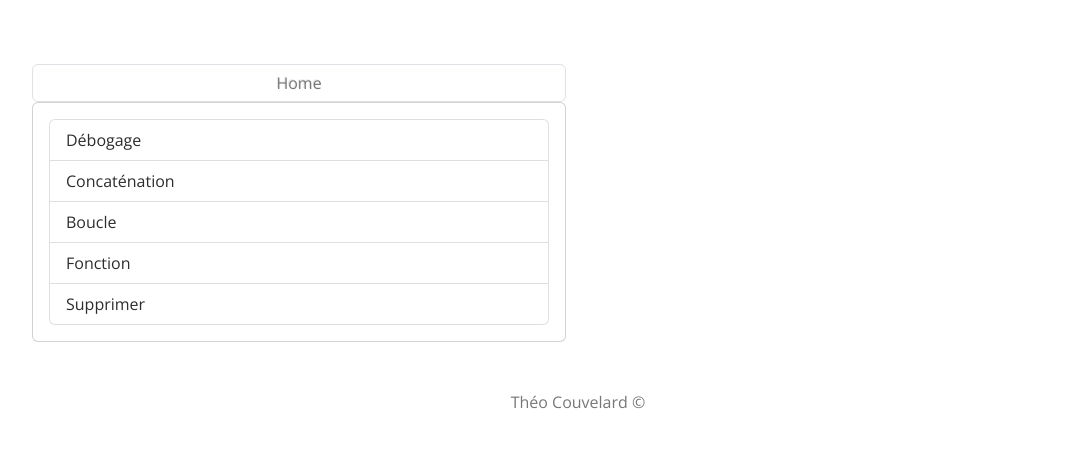
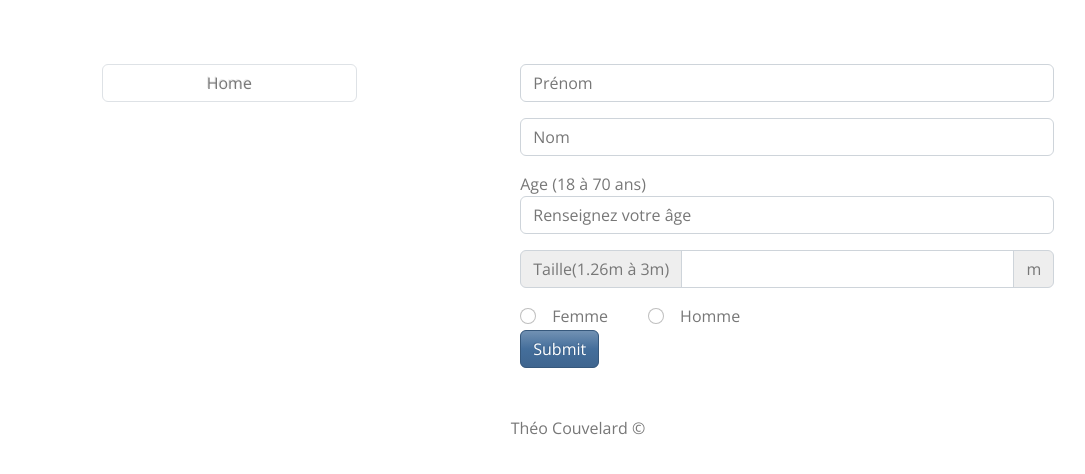
Before and after one commit to Theo02-12/php-form, a PHP site: page /index.php?page=form in a window 1280 px wide. Shown: the part 236-710 px from the top of the page, without its empty margins (62-1147 px from the left). Run offline with PHP 8.4, Linux system fonts and the light colour scheme; some libraries are stand-ins or nearby versions.

Commit message:
add form

```diff
--- a/package.json
+++ b/package.json
@@ -1,7 +1,7 @@
 {
     "scripts": {
-        "docker-start": "clear && docker-compose up -d --build",
-        "docker-stop": "clear && docker-compose down",
-        "docker-terminal": "clear && docker exec -it php bash"
+        "docker-start": "cls && docker-compose up -d --build",
+        "docker-stop": "cls && docker-compose down",
+        "docker-terminal": "cls && docker exec -it php bash"
     }
 }
--- a/php/includes/form.html
+++ b/php/includes/form.html
@@ -0,0 +1,36 @@
+<form>
+    <div class="mb-3">
+      <input type="text" class="form-control" id="exampleInputEmail1" aria-describedby="emailHelp" placeholder="Prénom">
+    </div>
+    <div class="mb-3">
+      <input type="text" class="form-control" id="exampleInputPassword1" placeholder="Nom">
+    </div>
+
+    <div class="text-start mb-3">
+        <label for="age">Age (18 à 70 ans)</label>
+        <input class ="form-control" type="number" placeholder="Renseignez votre âge" id="age">
+    </div>
+
+
+    <div class="input-group mb-3">
+        <span class="input-group-text">Taille(1.26m à 3m)</span>
+        <input type="number" class="form-control" aria-label="Amount (to the nearest dollar)" min="1.26" max="3" step="0.01">
+        <span class="input-group-text">m</span>
+    </div>
+
+    <div class="d-flex">
+        <div class="form-check d-flex">
+            <input class="form-check-input me-3" type="radio" name="flexRadioDefault" id="flexRadioDefault1">
+            <label class="form-check-label" for="flexRadioDefault1">
+                Femme
+            </label>
+        </div>
+        <div class="form-check d-flex">
+            <input class="form-check-input mx-3" type="radio" name="flexRadioDefault" id="flexRadioDefault2">
+            <label class="form-check-label" for="flexRadioDefault2">
+                Homme
+            </label>
+        </div>
+    </div>
+    <input type="submit" class="btn btn-primary">
+  </form>
--- a/php/index.php
+++ b/php/index.php
@@ -1,30 +1,35 @@
 <!DOCTYPE html>
 <html lang="fr">
-    <?php include 'includes/head.inc.html'?>
+    <?php
+
+use function PHPSTORM_META\map;
+
+ include 'includes/head.inc.html'?>
 <body>
     <?php include 'includes/header.inc.html'?>
     <div class="container d-flex flex-column flex-md-row">
-        <div class="container d-flex flex-column mt-5">
-            <a class="btn border px-5" href="#">Home</a>
+        <div class="container d-flex flex-column mt-5 w-25">
+            <a class="btn border px-5" href="?page=ul">Home</a>
             <?php
-                include 'includes/ul.php'
-            ?>
+
+             $showbtn = true;
+             $page = isset($_GET['page']) ? $_GET['page'] : '';
+
+              if($page == 'ul')
+              require 'includes/ul.php';
+             ?>
         </div>
-        <div class="container text-center mt-5">
+        <div class="container mt-5 w-50">
             <?php
-                $showbtn = true;
-
-                if(isset($_GET['page'])){
-                    $page = $_GET['page'];
-                    $filename = 'includes/' . $page . '.php';
+                if($page == 'form'){
+                    $filename = 'includes/' . $page . '.html';
                     $showbtn = false;
                     if(file_exists($filename)){
                         include ($filename);
                     }
                 };
-
                 if($showbtn){
-                    echo "<a class='btn border px-3 bg-primary text-light' href='?page=form'>Ajouter des données</a>";
+                    echo "<a class='btn border px-3 bg-primary text-light' href='?page=form' name='data'>Ajouter des données</a>";
                 }
                 ?>
         </div>
```
